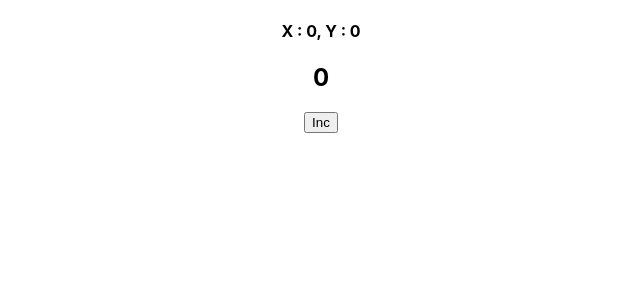
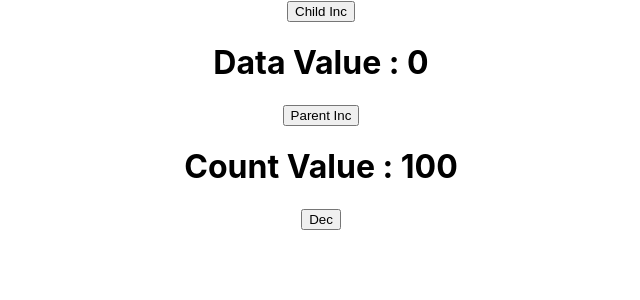
Before and after one commit to ErShubham2908/React-Interview-EA25, a React (Create React App) app: page / in a window 1280 px wide. Shown: the top 300 px of the page, without its empty margins (319-959 px from the left). Built offline with nearby package versions, Linux system fonts and the light colour scheme.

Commit message:
Day - 4 Q-1

```diff
--- a/src/App.js
+++ b/src/App.js
@@ -3,13 +3,14 @@ import './App.css';
 import Counter from './Day 1/Counter';
 import Compo from './Day 2/Conditinal/Compo';
 import CompoLazy from './Day 2/LazyCompo/CompoLazy';
-import Parent from './Day 2/Props/Parent';
+// import Parent from './Day 2/Props/Parent';
 import RoutesCompo from './Day 2/Route/RoutesCompo';
 import StateUp from './Day 3/Uplifting/StateUp';
 import APIData from './Day 3/Axios/APIData';
 import StoreCompo from './Day 3/Context/StoreCompo';
 import UseState from './Day 3/Hooks/UseState';
 import UseEffect from './Day 3/Hooks/UseEffect';
+import Parent from './Day 3/Hooks/UseCallBack/Parent';
 
 function App() {
   const [data, setData] = useState('Hi....')
@@ -26,7 +27,8 @@ function App() {
       {/* <APIData /> */}
       {/* <StoreCompo /> */}
       {/* <UseState /> */}
-      <UseEffect />
+      {/* <UseEffect /> */}
+      <Parent />
     </div>
   );
 }
--- /dev/null
+++ b/src/Day 3/Hooks/UseCallBack/Child.js
@@ -0,0 +1,12 @@
+import React, { memo } from 'react'
+
+function Child(props) {
+    console.log('Child Components......');
+  return (
+    <div>
+      <button onClick={props.send}>Child Inc</button>
+    </div>
+  )
+}
+
+export default memo(Child);
--- /dev/null
+++ b/src/Day 3/Hooks/UseCallBack/Parent.js
@@ -0,0 +1,24 @@
+import React, { useCallback, useState } from 'react'
+import Child from './Child';
+
+function Parent() {
+    const [data, setData] = useState(0);
+    const [count, setCount] = useState(100);
+
+    const Increment = useCallback(() =>{
+            console.log('This is called from parent....');
+            setData(data + 10)
+    }, [data]);
+  return (
+    <>
+        <Child send = {Increment} />
+
+        <h1>Data Value : {data}</h1>
+        <button onClick={() => setData(data + 1)} >Parent Inc</button>
+        <h1>Count Value : {count}</h1>
+        <button onClick={() => setCount(count - 5)} >Dec</button>
+    </>
+  )
+}
+
+export default Parent;
```
Also changed, not shown: 1 other file (tests, documents, lock files or other folders).
